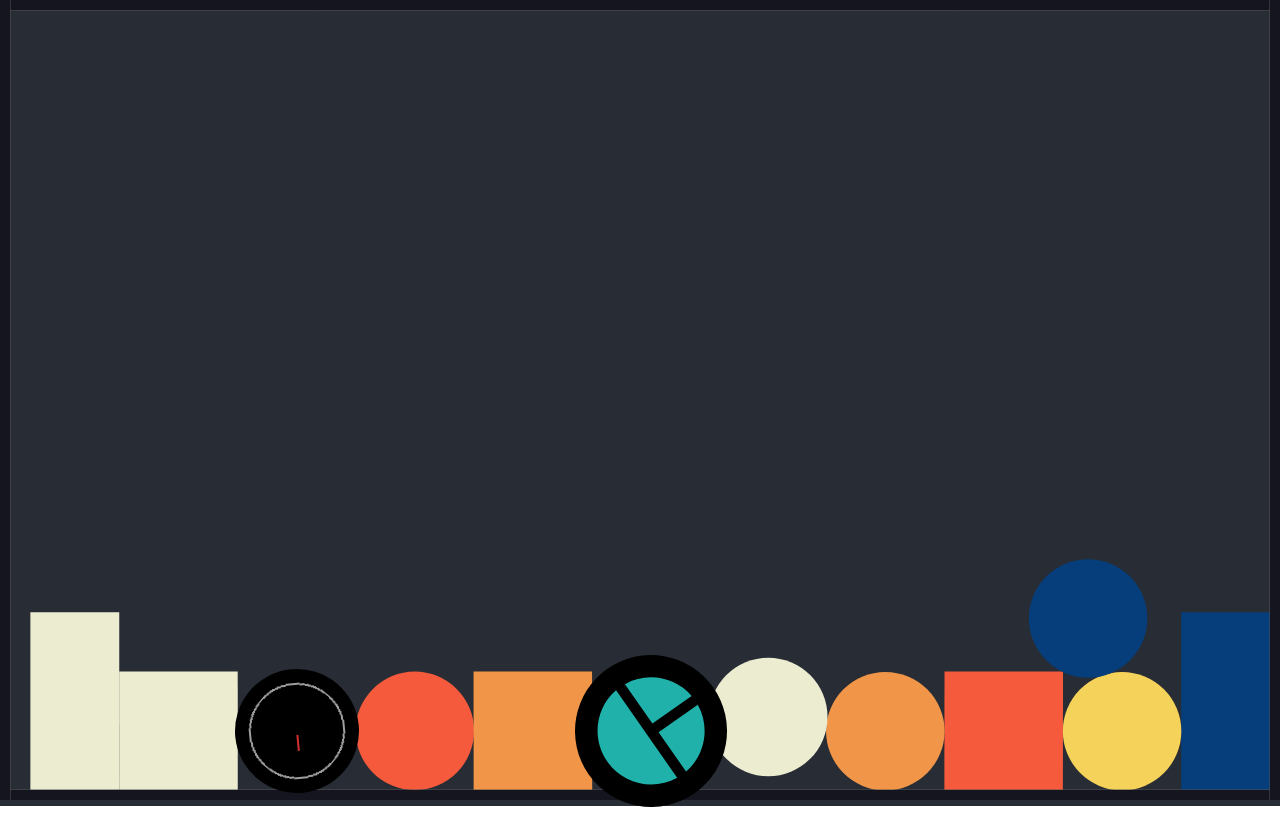
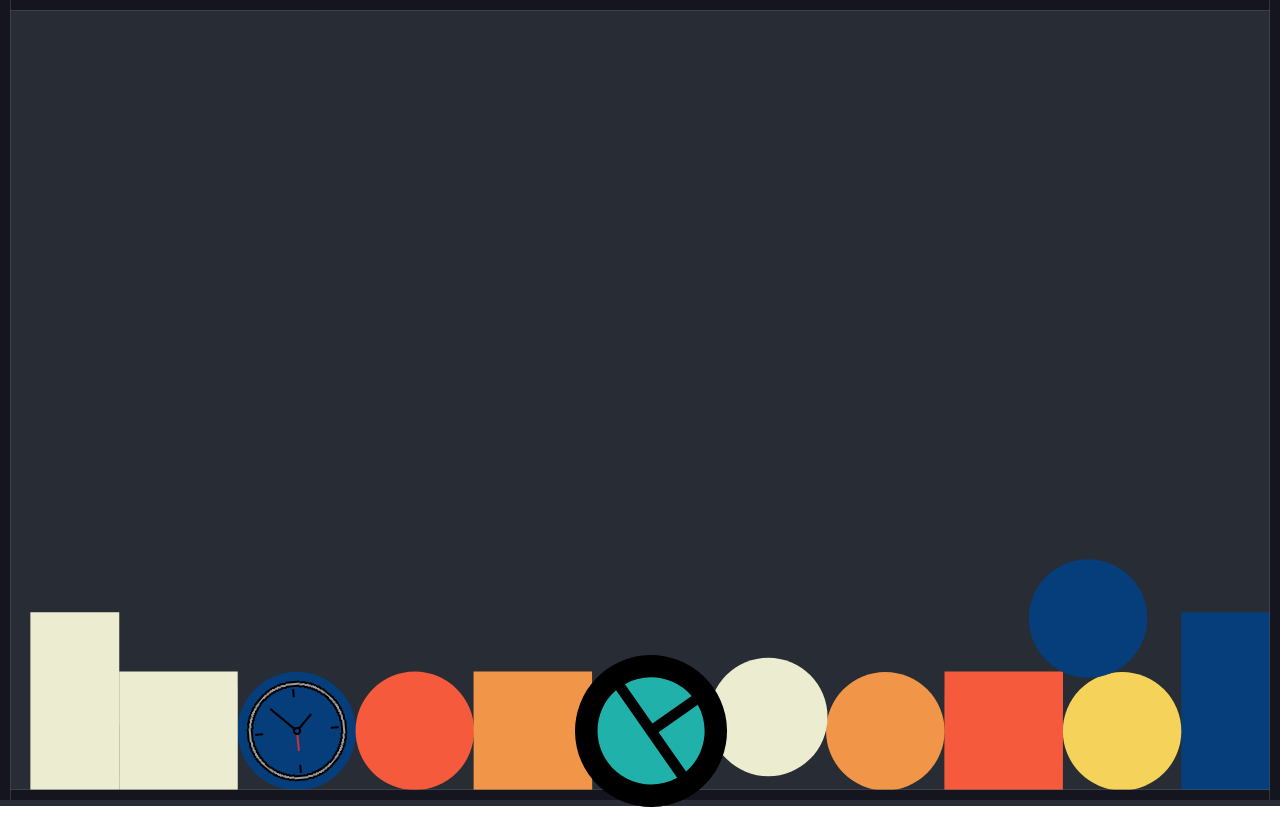
Before and after one commit to danielgaylord/game-toybox, a React (Create React App) app in the folder frontend/: page / in a window 1280 px wide. Built offline with nearby package versions, Linux system fonts and the light colour scheme.

Commit message:
Update Time Clock
Starting work to allow finding difference between two dates

```diff
--- a/frontend/package.json
+++ b/frontend/package.json
@@ -7,6 +7,7 @@
     "@emotion/styled": "^11.6.0",
     "@fontsource/roboto": "^4.5.1",
     "@mui/icons-material": "^5.3.0",
+    "@mui/lab": "^5.0.0-alpha.66",
     "@mui/material": "^5.3.0",
     "@testing-library/jest-dom": "^5.16.1",
     "@testing-library/react": "^12.1.2",
--- a/frontend/src/components/TimeClock.js
+++ b/frontend/src/components/TimeClock.js
@@ -1,5 +1,6 @@
 import React, { useState } from 'react';
-import { Button, IconButton, Modal, Box } from '@mui/material';
+import { Button, IconButton, Modal, Box, Stack, Typography, Switch } from '@mui/material';
+import DateTimePicker from '@mui/lab/DateTimePicker';
 import TimeClockIcon from '../assets/images/clock-icon.png';
 import { styled } from '@mui/material/styles';
 
@@ -14,15 +15,12 @@ const BoxStyle = {
     border: '2px solid #000',
     boxShadow: 24,
     p: 4,
-  };
+};
 
-  const CustomIconButton = styled(IconButton)`
-    color: #20b2aa;
-    background-color: black;
-
+const CustomIconButton = styled(IconButton)`
     :hover {
-        color: #2e8b57;
-  }
+        transform: 'scale(2)',
+    }
 `;
 
 const TimeClock = () => {
@@ -36,6 +34,9 @@ const TimeClock = () => {
     const [open, setOpen] = useState(false);
     const handleOpen = () => setOpen(true);
     const handleClose = () => setOpen(false);
+
+    const [func, setFunc] = useState(true);
+    const functionSwitch = () => setFunc(!func);
 
     function fetchData(){
         setTime('');
@@ -52,13 +53,28 @@ const TimeClock = () => {
 
 return (
     <div className="toy round" style={{position: 'absolute'}}>
-        <CustomIconButton color="primary" variant="outlined" aria-label="pie chart app" component="span" size="large" onClick={handleOpen}>
+        <CustomIconButton aria-label="time clock app" onClick={handleOpen}>
             <img src={TimeClockIcon} alt="clock icon" />
         </CustomIconButton>
         <Modal open={open} onClose={handleClose}>
             <Box sx={BoxStyle}>
-                <p>It is now {time}.</p>
-                <Button size="medium" variant="contained" onClick={() => fetchData()}>Get Current Time!</Button>
+                <Stack direction="row" spacing={2} alignItems="center" onChange={functionSwitch}>
+                    <Typography>Now</Typography>
+                    <Switch />
+                    <Typography>Difference</Typography>
+                </Stack>
+                {func ?
+                    <Stack direction="column" alignItems="center">
+                        <Button size="medium" variant="contained" onClick={() => fetchData()}>Get Current Time!</Button>
+                        <Typography>It is now {time}</Typography>
+                    </Stack>
+                : null}
+                {func ?
+                    null :
+                    <Stack direction="column" alignItems="center">
+                        <DateTimePicker />
+                    </Stack>
+                }
             </Box>
         </Modal>
     </div>
```
Also changed, not shown: 1 other file (tests, documents, lock files or other folders).
